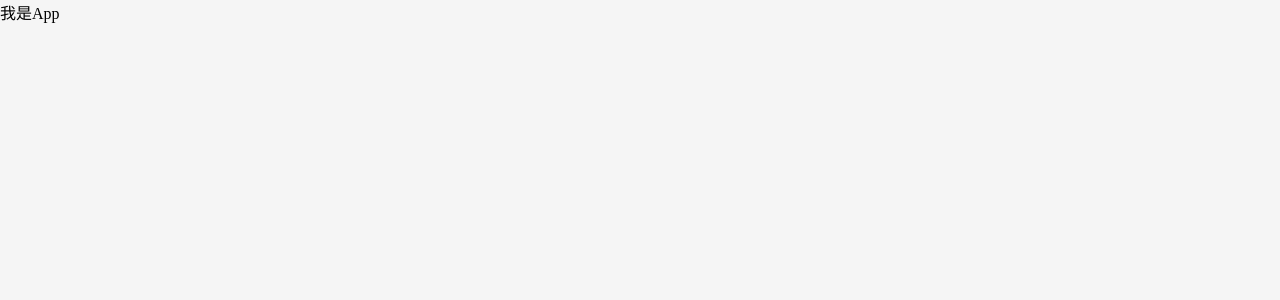
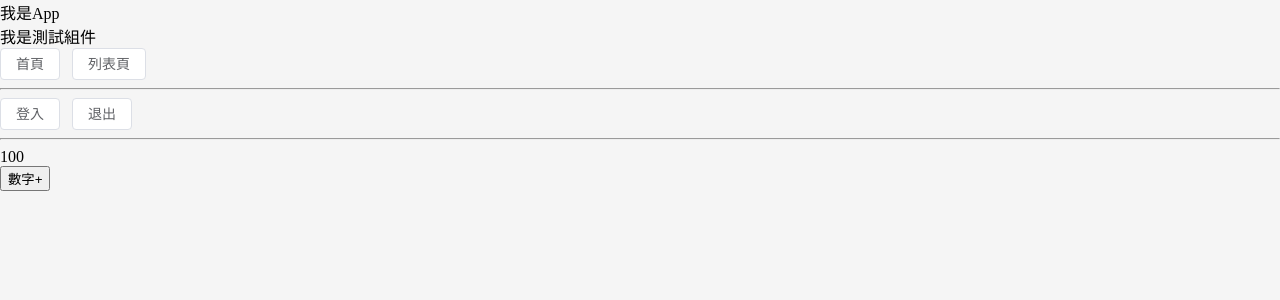
Before and after one commit to hiraeth0425/big-event, a Vue app: page / in a window 1280 px wide. Before the commit this address had no page. Shown: the top 300 px of the page. Built offline with nearby package versions, Linux system fonts and the light colour scheme.

Commit message:
更新-pinia獨立維護,倉庫統一導出

```diff
--- a/package.json
+++ b/package.json
@@ -12,7 +12,9 @@
     "lint-staged": "lint-staged"
   },
   "dependencies": {
+    "element-plus": "^2.3.14",
     "pinia": "^2.1.6",
+    "pinia-plugin-persistedstate": "^3.2.0",
     "vue": "^3.3.4",
     "vue-router": "^4.2.4"
   },
@@ -26,6 +28,8 @@
     "lint-staged": "^14.0.1",
     "prettier": "^3.0.3",
     "sass": "^1.69.0",
+    "unplugin-auto-import": "^0.16.6",
+    "unplugin-vue-components": "^0.25.2",
     "vite": "^4.4.9"
   },
   "lint-staged": {
--- a/src/App.vue
+++ b/src/App.vue
@@ -1,7 +1,37 @@
-<script setup></script>
+<script setup>
+import { useRouter } from 'vue-router'
+import { useUserStore, useCountStore } from '@/stores'
+const useStore = useUserStore()
+const countStore = useCountStore()
+
+// 在Vue3 CompositionAPI中
+// 1. 獲取路由對象 router useRouter
+//    const router = useRouter()
+// 2. 獲取路由參數 route useRoute
+//    const route = userRoute()
+const router = useRouter()
+// const route = useRoute()
+const goList = () => {
+  router.push('/list')
+}
+</script>
 
 <template>
   <div>我是App</div>
+  <Test-Com></Test-Com>
+  <el-button @click="$router.push('/home')">首頁</el-button>
+  <el-button @click="goList">列表頁</el-button>
+  <hr />
+
+  <div>{{ useStore.token }}</div>
+  <el-button @click="useStore.setToken('titti digjerjgerigirjgirg')"
+    >登入</el-button
+  >
+  <el-button @click="useStore.removeToken">退出</el-button>
+  <hr />
+
+  <div>{{ countStore.count }}</div>
+  <button @click="countStore.addCount(5)">數字+</button>
 </template>
 
 <style scoped></style>
--- /dev/null
+++ b/src/components/Test-Com.vue
@@ -0,0 +1,5 @@
+<script></script>
+
+<template>
+  <div>我是測試組件</div>
+</template>
--- a/src/main.js
+++ b/src/main.js
@@ -1,12 +1,11 @@
 import { createApp } from 'vue'
-import { createPinia } from 'pinia'
 import App from './App.vue'
 import router from './router'
+import pinia from './stores'
 import '@/assets/main.scss'
 
 const app = createApp(App)
-
-app.use(createPinia())
 app.use(router)
+app.use(pinia)
 
 app.mount('#app')
--- a/src/router/index.js
+++ b/src/router/index.js
@@ -1,5 +1,11 @@
 import { createRouter, createWebHistory } from 'vue-router'
 
+// createRouter 創建路由實例
+// 配置 history模式
+// 1. history模式: createWebHistory     地址欄不帶 #
+// 2. hash模式:    createWebHashHistory 地址欄帶 #
+
+// vite 中的環境變量 import.meta.env.BASE.URL 就是 vite.config.js 中的 base 配置項
 const router = createRouter({
   history: createWebHistory(import.meta.env.BASE_URL),
   routes: []
--- /dev/null
+++ b/src/stores/index.js
@@ -0,0 +1,10 @@
+import { createPinia } from 'pinia'
+import persist from 'pinia-plugin-persistedstate'
+
+const pinia = createPinia()
+pinia.use(persist)
+
+export default pinia
+
+export * from './modules/count'
+export * from './modules/user'
--- /dev/null
+++ b/src/stores/modules/count.js
@@ -0,0 +1,15 @@
+import { defineStore } from 'pinia'
+import { ref } from 'vue'
+
+// 數字計數器模塊
+export const useCountStore = defineStore('big-count', () => {
+  const count = ref(100)
+  const addCount = (n) => {
+    count.value += n
+  }
+
+  return {
+    count,
+    addCount
+  }
+})
--- /dev/null
+++ b/src/stores/modules/user.js
@@ -0,0 +1,25 @@
+import { defineStore } from 'pinia'
+import { ref } from 'vue'
+
+// 用戶模塊 token setToken removeToken
+export const useUserStore = defineStore(
+  'big-user',
+  () => {
+    const token = ref('')
+    const setToken = (newToken) => {
+      token.value = newToken
+    }
+    const removeToken = () => {
+      token.value = ''
+    }
+
+    return {
+      token,
+      setToken,
+      removeToken
+    }
+  },
+  {
+    persist: true
+  }
+)
--- a/vite.config.js
+++ b/vite.config.js
@@ -1,11 +1,22 @@
 import { fileURLToPath, URL } from 'node:url'
-
 import { defineConfig } from 'vite'
 import vue from '@vitejs/plugin-vue'
+import AutoImport from 'unplugin-auto-import/vite'
+import Components from 'unplugin-vue-components/vite'
+import { ElementPlusResolver } from 'unplugin-vue-components/resolvers'
 
 // https://vitejs.dev/config/
 export default defineConfig({
-  plugins: [vue()],
+  plugins: [
+    vue(),
+    AutoImport({
+      resolvers: [ElementPlusResolver()]
+    }),
+    Components({
+      resolvers: [ElementPlusResolver()]
+    })
+  ],
+  base: '/',
   resolve: {
     alias: {
       '@': fileURLToPath(new URL('./src', import.meta.url))
```
Also changed, not shown: 1 other file (tests, documents, lock files or other folders).
